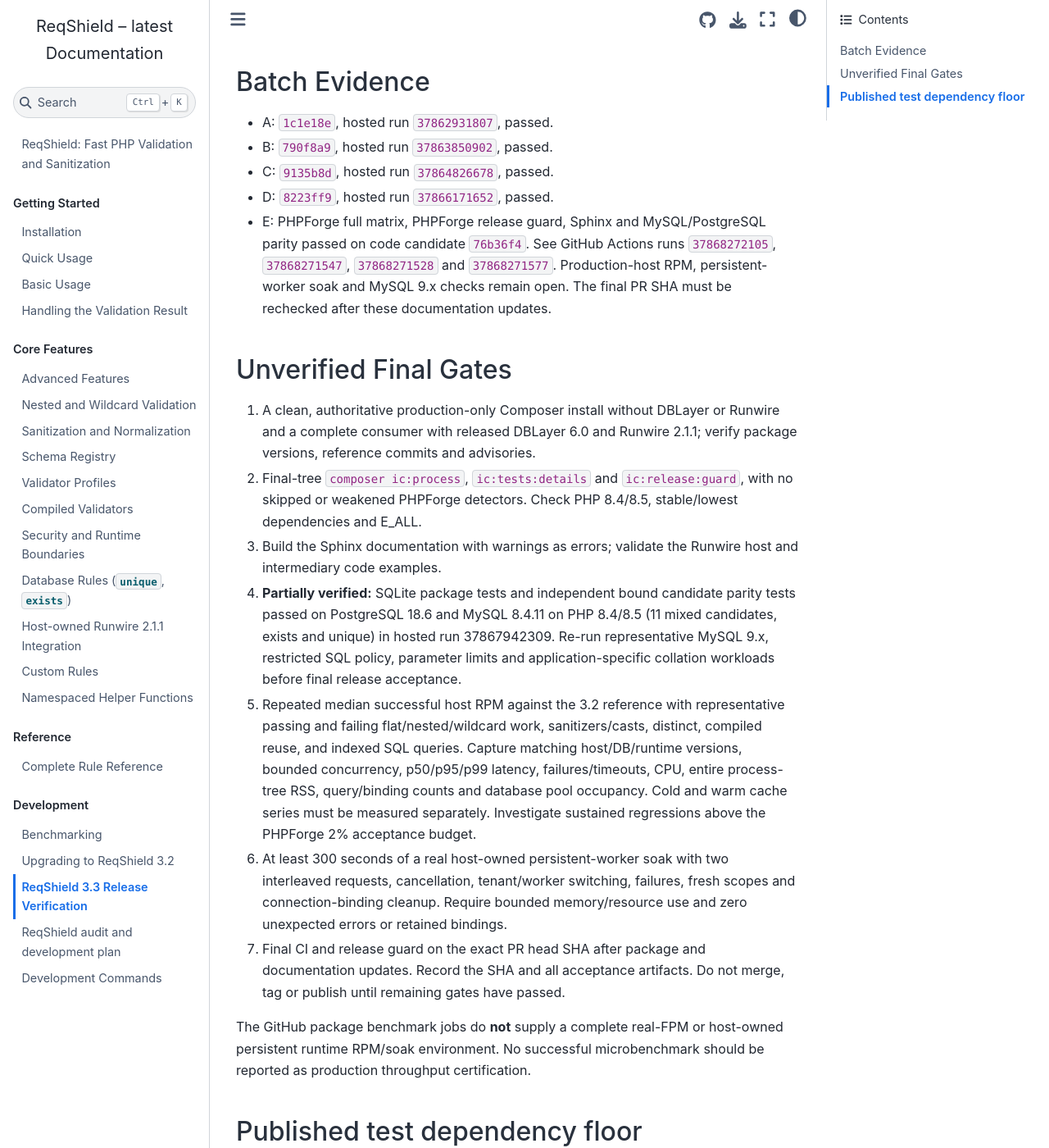
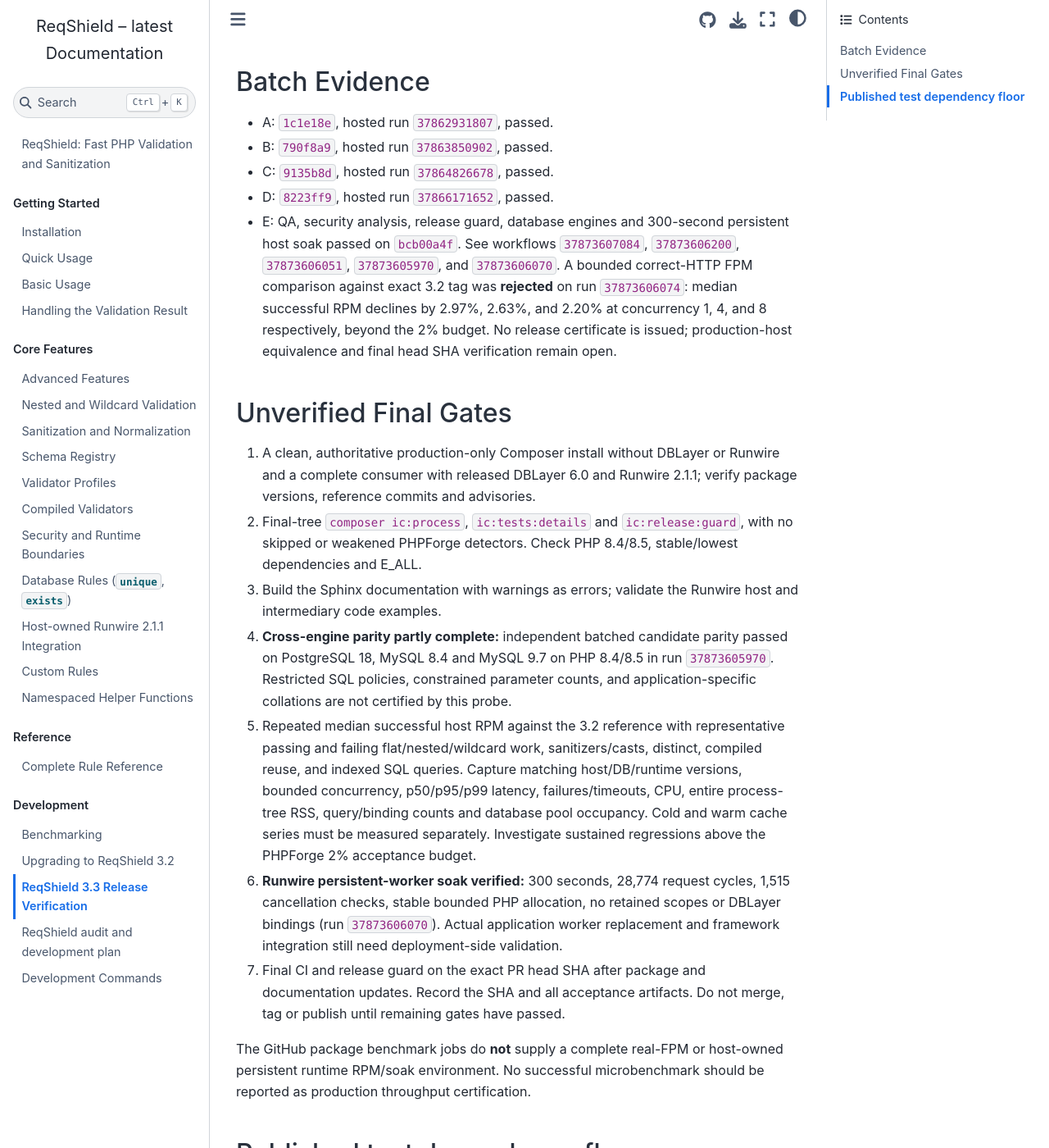
Before and after one commit to infocyph/ReqShield, a Sphinx documentation site: the page built from docs/release-3.3-verification.rst, in a window 1280 px wide and 1400 px high, scrolled down 222 px. Shown: the whole window at 82% size. Built offline with Sphinx 7.4.7 and the Sphinx Book theme 1.1.4, drawn with Linux system fonts in a browser that asks for light colours; pages that are not in the unit, such as notebooks, are missing from menus.

Commit message:
docs: record 3.3 passing QA and strict remaining RPM release blocker

```diff
--- a/docs/release-3.3-verification.rst
+++ b/docs/release-3.3-verification.rst
@@ -12,7 +12,7 @@
 * B: ``790f8a9``, hosted run ``37863850902``, passed.
 * C: ``9135b8d``, hosted run ``37864826678``, passed.
 * D: ``8223ff9``, hosted run ``37866171652``, passed.
-* E: PHPForge full matrix, PHPForge release guard, Sphinx and MySQL/PostgreSQL parity passed on code candidate ``76b36f4``. See GitHub Actions runs ``37868272105``, ``37868271547``, ``37868271528`` and ``37868271577``. Production-host RPM, persistent-worker soak and MySQL 9.x checks remain open. The final PR SHA must be rechecked after these documentation updates.
+* E: QA, security analysis, release guard, database engines and 300-second persistent host soak passed on ``bcb00a4f``. See workflows ``37873607084``, ``37873606200``, ``37873606051``, ``37873605970``, and ``37873606070``. A bounded correct-HTTP FPM comparison against exact 3.2 tag was **rejected** on run ``37873606074``: median successful RPM declines by 2.97%, 2.63%, and 2.20% at concurrency 1, 4, and 8 respectively, beyond the 2% budget. No release certificate is issued; production-host equivalence and final head SHA verification remain open.
 
 Unverified Final Gates
 ----------------------
@@ -25,12 +25,10 @@
    Check PHP 8.4/8.5, stable/lowest dependencies and E_ALL.
 3. Build the Sphinx documentation with warnings as errors; validate the
    Runwire host and intermediary code examples.
-4. **Partially verified:** SQLite package tests and independent bound
-   candidate parity tests passed on PostgreSQL 18.6 and MySQL 8.4.11 on
-   PHP 8.4/8.5 (11 mixed candidates, exists and unique) in hosted run
-   37867942309. Re-run representative MySQL 9.x, restricted SQL policy,
-   parameter limits and application-specific collation workloads before
-   final release acceptance.
+4. **Cross-engine parity partly complete:** independent batched candidate parity passed
+   on PostgreSQL 18, MySQL 8.4 and MySQL 9.7 on PHP 8.4/8.5 in run
+   ``37873605970``. Restricted SQL policies, constrained parameter counts,
+   and application-specific collations are not certified by this probe.
 5. Repeated median successful host RPM against the 3.2 reference with
    representative passing and failing flat/nested/wildcard work,
    sanitizers/casts, distinct, compiled reuse, and indexed SQL queries.
@@ -39,10 +37,11 @@
    query/binding counts and database pool occupancy. Cold and warm cache
    series must be measured separately. Investigate sustained regressions
    above the PHPForge 2% acceptance budget.
-6. At least 300 seconds of a real host-owned persistent-worker soak with
-   two interleaved requests, cancellation, tenant/worker switching,
-   failures, fresh scopes and connection-binding cleanup. Require bounded
-   memory/resource use and zero unexpected errors or retained bindings.
+6. **Runwire persistent-worker soak verified:** 300 seconds, 28,774 request
+   cycles, 1,515 cancellation checks, stable bounded PHP allocation, no
+   retained scopes or DBLayer bindings (run ``37873606070``). Actual
+   application worker replacement and framework integration still need
+   deployment-side validation.
 7. Final CI and release guard on the exact PR head SHA after package and
    documentation updates. Record the SHA and all acceptance artifacts.
    Do not merge, tag or publish until remaining gates have passed.
```
Also changed, not shown: docs/plans/reqshield-3.3-audit-and-development-plan.md (+2 -2 lines).
